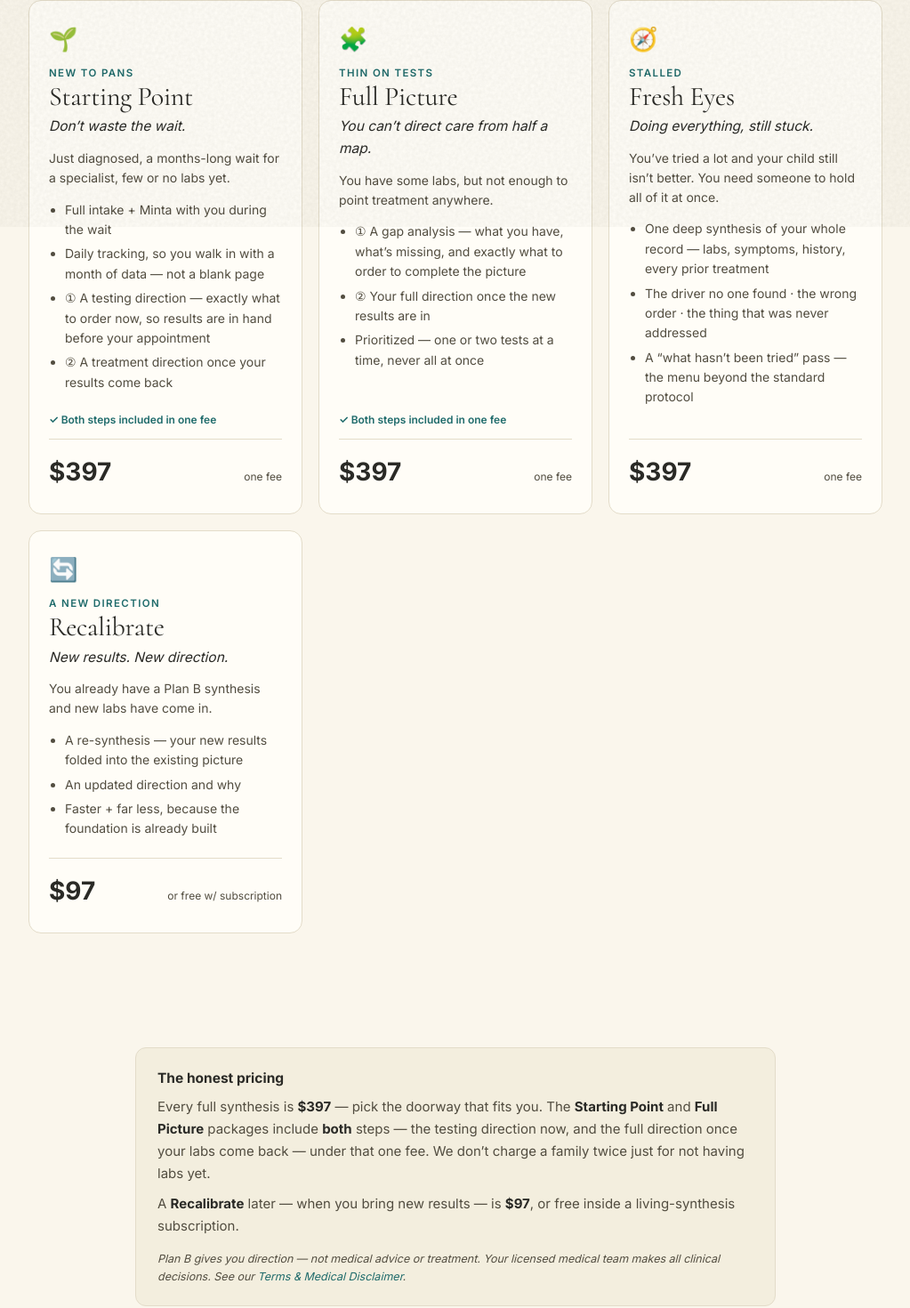
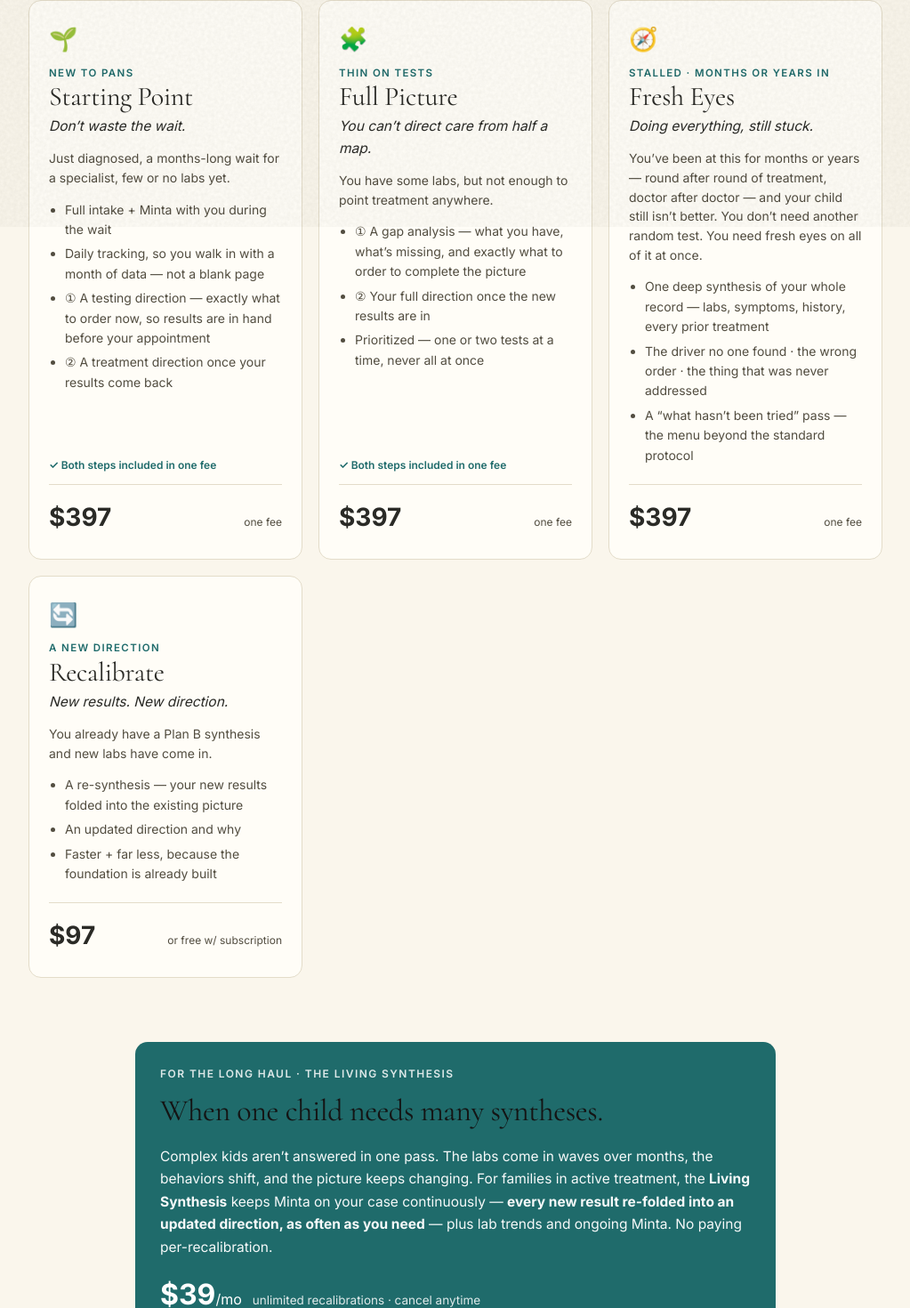
Before and after one commit to myleshorton/planb-pans, a Next.js app: page /packages in a window 1280 px wide. Shown: the part 545-2015 px from the top of the page at 89% size, without its empty margins (128-1151 px from the left). Built offline with nearby package versions, Linux system fonts and the light colour scheme.

Commit message:
feat(packages): sharpen Fresh Eyes (stalled) description + add Living Synthesis subscription for many-synthesis complex kids

```diff
--- a/app/packages/page.tsx
+++ b/app/packages/page.tsx
@@ -56,10 +56,10 @@ const PACKAGES: Pkg[] = [
   },
   {
     name: 'Fresh Eyes',
-    situation: 'Stalled',
+    situation: 'Stalled · months or years in',
     emoji: '🧭',
     line: 'Doing everything, still stuck.',
-    forWho: 'You’ve tried a lot and your child still isn’t better. You need someone to hold all of it at once.',
+    forWho: 'You’ve been at this for months or years — round after round of treatment, doctor after doctor — and your child still isn’t better. You don’t need another random test. You need fresh eyes on all of it at once.',
     includes: [
       'One deep synthesis of your whole record — labs, symptoms, history, every prior treatment',
       'The driver no one found · the wrong order · the thing that was never addressed',
@@ -125,7 +125,27 @@ export default function PackagesPage() {
         </div>
       </section>
 
-      <section style={{ padding: 'clamp(32px, 5vw, 56px) 24px 88px' }}>
+      {/* Living synthesis subscription — for the many-synthesis complex kids */}
+      <section style={{ padding: '0 24px clamp(28px, 4vw, 44px)' }}>
+        <div className="pb-container" style={{ maxWidth: 720, margin: '0 auto', background: teal, color: '#fff', borderRadius: 14, padding: '26px 28px' }}>
+          <p style={{ fontSize: 12, letterSpacing: '0.12em', textTransform: 'uppercase', fontWeight: 600, opacity: 0.85, margin: '0 0 6px' }}>For the long haul · the Living Synthesis</p>
+          <h2 style={{ fontFamily: 'var(--font-cormorant)', fontWeight: 400, fontSize: 'clamp(26px, 3.6vw, 34px)', margin: '0 0 10px' }}>
+            When one child needs many syntheses.
+          </h2>
+          <p style={{ fontSize: 15.5, lineHeight: 1.65, opacity: 0.96, margin: '0 0 14px' }}>
+            Complex kids aren’t answered in one pass. The labs come in waves over months, the behaviors shift, and
+            the picture keeps changing. For families in active treatment, the <strong>Living Synthesis</strong> keeps
+            Minta on your case continuously — <strong>every new result re-folded into an updated direction, as often
+            as you need</strong> — plus lab trends and ongoing Minta. No paying per-recalibration.
+          </p>
+          <div style={{ display: 'flex', alignItems: 'baseline', gap: 12, flexWrap: 'wrap' }}>
+            <span style={{ fontSize: 32, fontWeight: 700 }}>$39<span style={{ fontSize: 16, fontWeight: 400 }}>/mo</span></span>
+            <span style={{ fontSize: 13.5, opacity: 0.85 }}>unlimited recalibrations · cancel anytime</span>
+          </div>
+        </div>
+      </section>
+
+      <section style={{ padding: 'clamp(8px, 2vw, 16px) 24px 88px' }}>
         <div className="pb-container" style={{ maxWidth: 720, margin: '0 auto', background: '#f3eede', border: `1px solid ${rule}`, borderRadius: 12, padding: '22px 24px' }}>
           <p style={{ fontSize: 15.5, color: ink, fontWeight: 700, margin: '0 0 8px' }}>The honest pricing</p>
           <p style={{ fontSize: 15, color: soft, lineHeight: 1.65, margin: '0 0 10px' }}>
```
